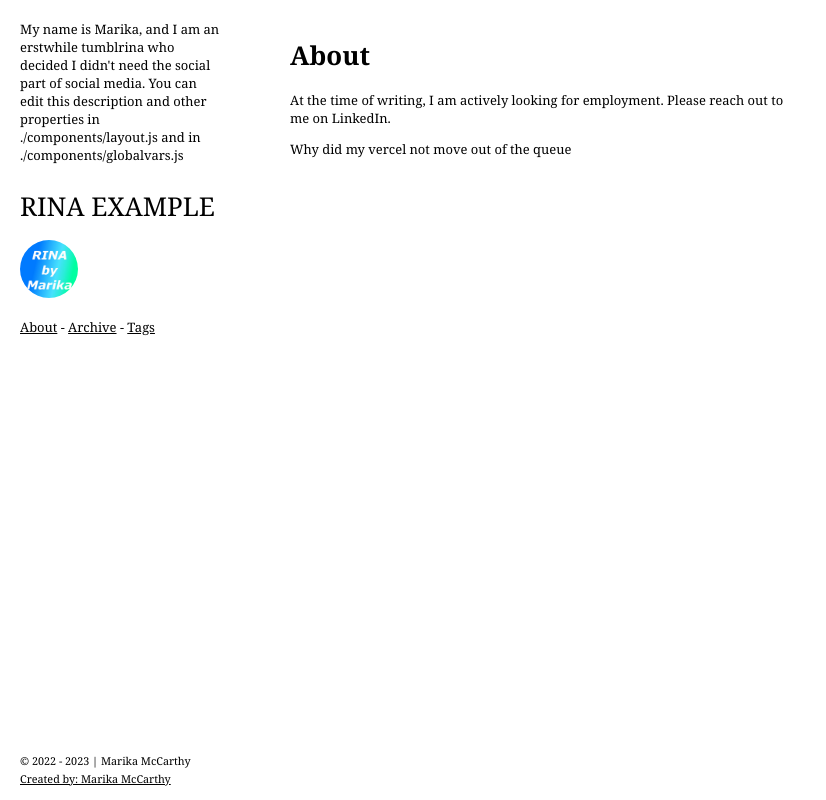
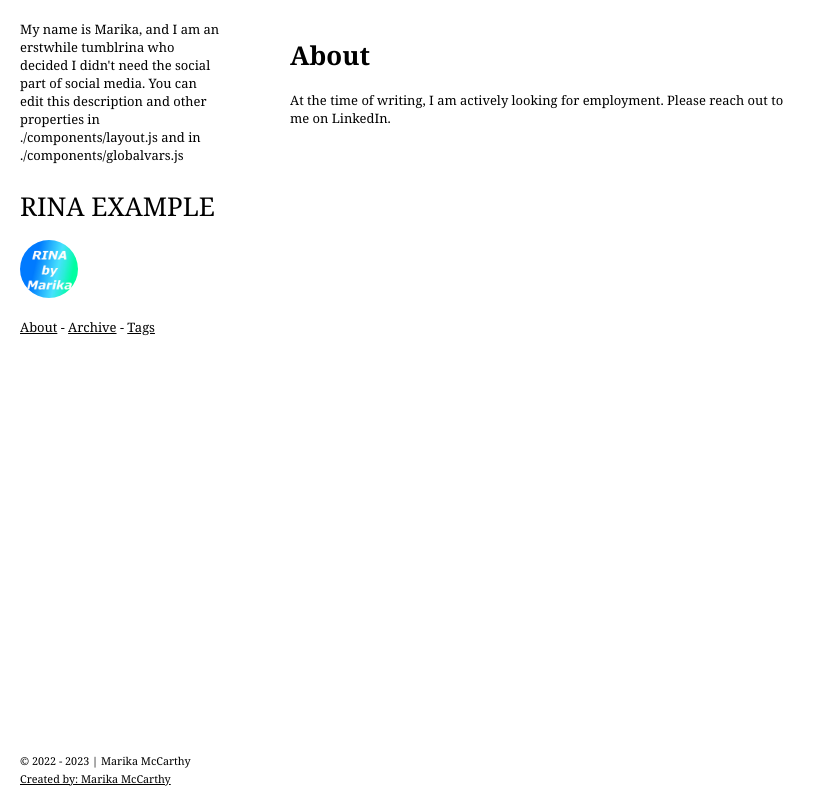
Before and after one commit to marikamcc/rina-public, a Next.js app: page /about in a window 1280 px wide. Shown: the whole page, without its empty margins (0-826 px from the left). Built offline with nearby package versions, Linux system fonts and the light colour scheme.

Commit message:
was it vercel or was it me that was wonky

```diff
--- a/pages/about.js
+++ b/pages/about.js
@@ -18,8 +18,6 @@ export default function About() {
 
             <p>At the time of writing, I am actively looking for employment.  Please reach out to me on LinkedIn.</p>
 
-            <p>Why did my vercel not move out of the queue</p>
-
         </Layout>
     )
 }
```
